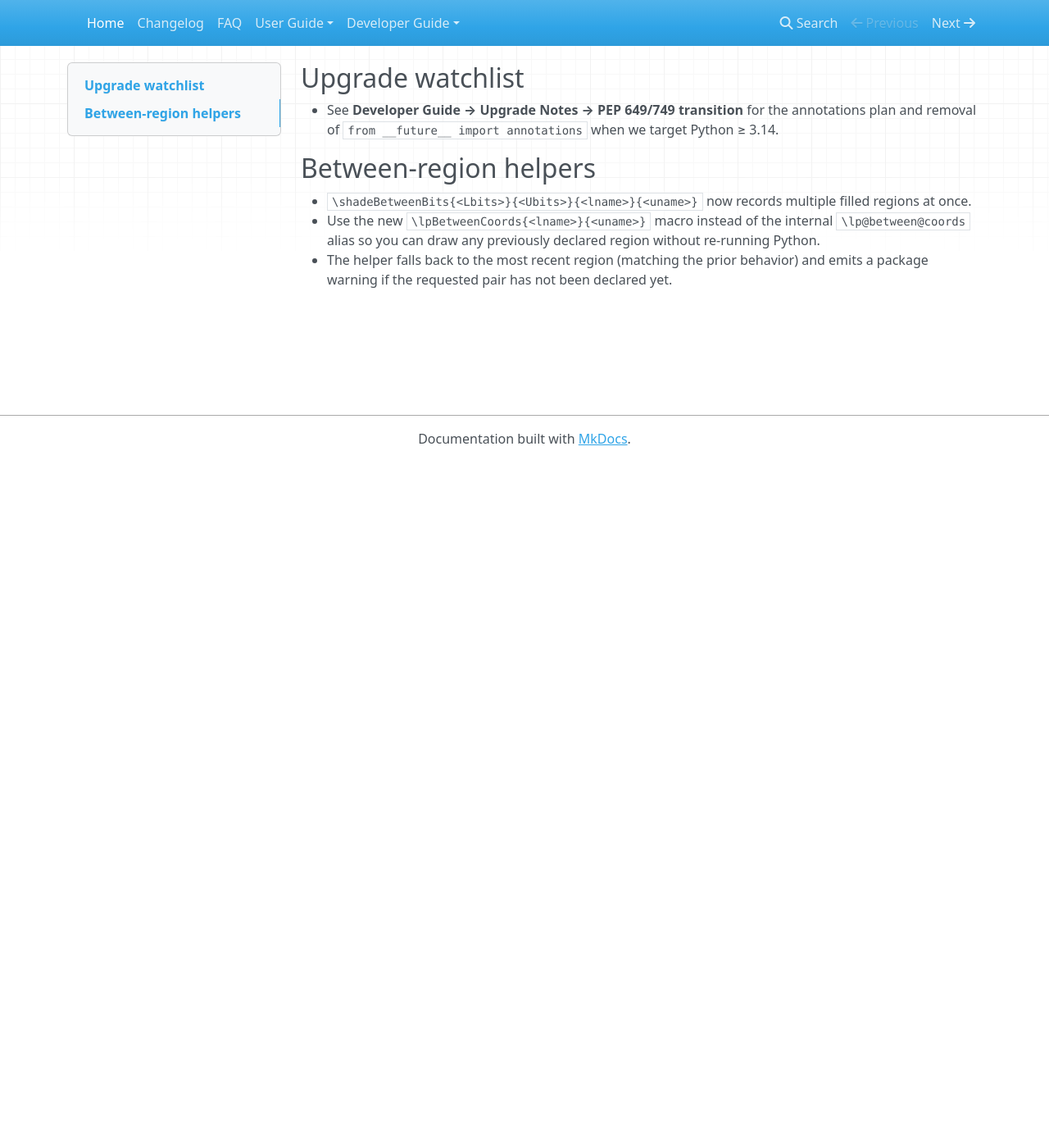
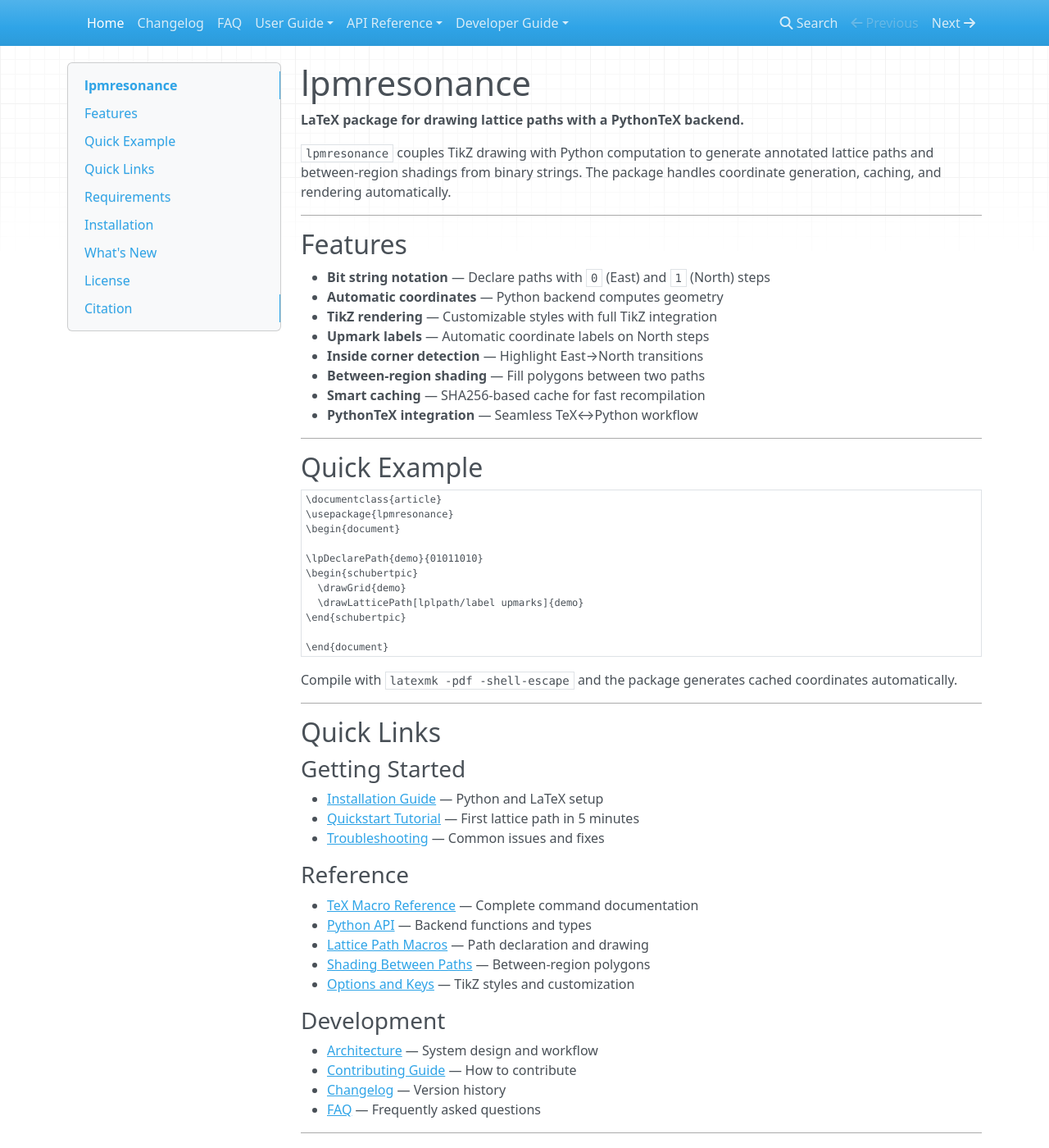
Before and after one commit to MaverickM1/lpmresonance, an MkDocs documentation site: the page built from docs/index.md, in a window 1280 px wide and 1400 px high. Shown: the whole window at 82% size. Built offline with MkDocs 1.6.1, drawn with Linux system fonts in a browser that asks for light colours; nearby versions of some CDN libraries; some of the changed text lies outside the part shown.

Commit message:
Add CTAN documentation and endpoint visualization feature
- Add comprehensive CTAN-ready documentation (lpmresonance-doc.tex/pdf)
- Add automated latexmk configuration with PythonTeX support
- Add endpoint visualization feature (lplpath/show endpoints option)
- Enhance MkDocs homepage with features, examples, and quick links
- Add API Reference section to documentation navigation
- Update installation guide to explain automated build process
- Improve quickstart guide to emphasize automation
- Fix typo in quickstart guide
- Update .gitignore to track documentation PDF

````diff
--- a/docs/index.md
+++ b/docs/index.md
@@ -1,8 +1,108 @@
+---
+title: Home
+---
 
-## Upgrade watchlist
-- See **Developer Guide → Upgrade Notes → PEP 649/749 transition** for the annotations plan and removal of `from __future__ import annotations` when we target Python ≥ 3.14.
+# lpmresonance
 
-## Between-region helpers
-- `\shadeBetweenBits{<Lbits>}{<Ubits>}{<lname>}{<uname>}` now records multiple filled regions at once.
-- Use the new `\lpBetweenCoords{<lname>}{<uname>}` macro instead of the internal `\lp@between@coords` alias so you can draw any previously declared region without re-running Python.
-- The helper falls back to the most recent region (matching the prior behavior) and emits a package warning if the requested pair has not been declared yet.
+**LaTeX package for drawing lattice paths with a PythonTeX backend.**
+
+`lpmresonance` couples TikZ drawing with Python computation to generate annotated lattice paths and between-region shadings from binary strings. The package handles coordinate generation, caching, and rendering automatically.
+
+---
+
+## Features
+
+- **Bit string notation** — Declare paths with `0` (East) and `1` (North) steps
+- **Automatic coordinates** — Python backend computes geometry
+- **TikZ rendering** — Customizable styles with full TikZ integration
+- **Upmark labels** — Automatic coordinate labels on North steps
+- **Inside corner detection** — Highlight East→North transitions
+- **Between-region shading** — Fill polygons between two paths
+- **Smart caching** — SHA256-based cache for fast recompilation
+- **PythonTeX integration** — Seamless TeX↔Python workflow
+
+---
+
+## Quick Example
+
+```tex
+\documentclass{article}
+\usepackage{lpmresonance}
+\begin{document}
+
+\lpDeclarePath{demo}{01011010}
+\begin{schubertpic}
+  \drawGrid{demo}
+  \drawLatticePath[lplpath/label upmarks]{demo}
+\end{schubertpic}
+
+\end{document}
+```
+
+Compile with `latexmk -pdf -shell-escape` and the package generates cached coordinates automatically.
+
+---
+
+## Quick Links
+
+### Getting Started
+- [Installation Guide](user-guide/installation.md) — Python and LaTeX setup
+- [Quickstart Tutorial](user-guide/quickstart.md) — First lattice path in 5 minutes
+- [Troubleshooting](user-guide/troubleshooting.md) — Common issues and fixes
+
+### Reference
+- [TeX Macro Reference](api/tex-macro-reference.md) — Complete command documentation
+- [Python API](api/python.md) — Backend functions and types
+- [Lattice Path Macros](user-guide/lattice-path-macros.md) — Path declaration and drawing
+- [Shading Between Paths](user-guide/shading-between-paths.md) — Between-region polygons
+- [Options and Keys](user-guide/options-and-keys.md) — TikZ styles and customization
+
+### Development
+- [Architecture](developer-guide/architecture.md) — System design and workflow
+- [Contributing Guide](developer-guide/contributing.md) — How to contribute
+- [Changelog](changelog.md) — Version history
+- [FAQ](faq.md) — Frequently asked questions
+
+---
+
+## Requirements
+
+- Python 3.9–3.13
+- TeX Live 2022+ with PythonTeX
+- LaTeX compilation with `-shell-escape`
+
+---
+
+## Installation
+
+```bash
+pip install -e .
+```
+
+See the [Installation Guide](user-guide/installation.md) for complete setup instructions including `TEXINPUTS` configuration and latexmk setup.
+
+---
+
+## What's New
+
+### Recent Updates
+- **Upmark labels** with `:g` formatting (removes trailing zeros)
+- **Inside corner highlighting** for East→North transitions
+- **Between-region shading** with automatic polygon generation
+- **Comprehensive documentation** with user and developer guides
+- **CI/CD pipeline** with GitHub Actions
+- **Academic citation** support with CITATION.cff
+
+### Upgrade Notes
+
+See [Developer Guide → Upgrade Notes](developer-guide/upgrade-notes.md) for the PEP 649/749 transition plan when targeting Python ≥ 3.14.
+
+---
+
+## License
+
+MIT License — Copyright (c) 2025 Prajwal Dhondiram Udanshive
+
+## Citation
+
+If you use lpmresonance in academic work, please cite using the [CITATION.cff](https://github.com/MaverickM1/lpmresonance/blob/main/CITATION.cff) file in the repository.
--- a/mkdocs.yml
+++ b/mkdocs.yml
@@ -9,6 +9,9 @@
       - Options and keys: user-guide/options-and-keys.md
       - Shading between paths: user-guide/shading-between-paths.md
       - Troubleshooting: user-guide/troubleshooting.md
+  - API Reference:
+      - Python API: api/python.md
+      - TeX Macros: api/tex-macro-reference.md
   - Developer Guide:
       - Architecture: developer-guide/architecture.md
       - Caching: developer-guide/caching.md
````
Also changed, not shown: docs/user-guide/installation.md (+48 -13 lines), docs/user-guide/quickstart.md (+18 -6 lines), 5 other files.
